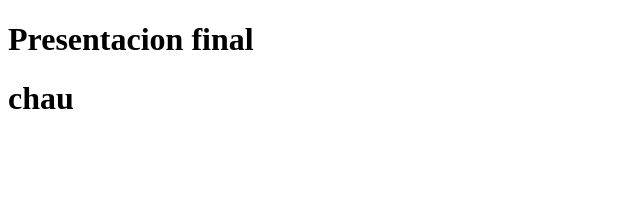
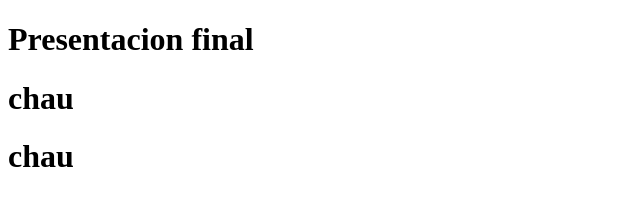
Before and after one commit to alvarosiles11/vuelo, a website: page html/index.html in a window 1280 px wide. Shown: the whole page, without its empty margins (0-640 px from the left). Drawn offline with Linux system fonts and the light colour scheme.

Commit message:
no message

```diff
--- a/html/index.html
+++ b/html/index.html
@@ -10,5 +10,6 @@
   <body>
     <h1>Presentacion final</h1>
     <h1>chau</h1>
+    <h1>chau</h1>
   </body>
 </html>
```
Also changed, not shown: .github/workflows/mavenrelease.yml, .github/workflows/ssh_test.yml.
